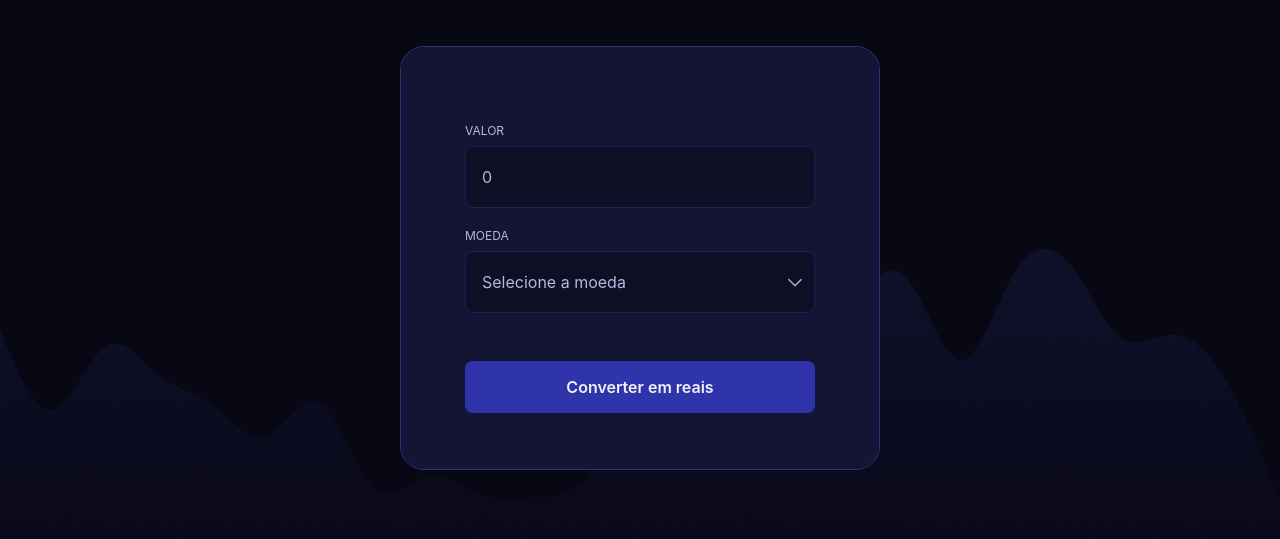
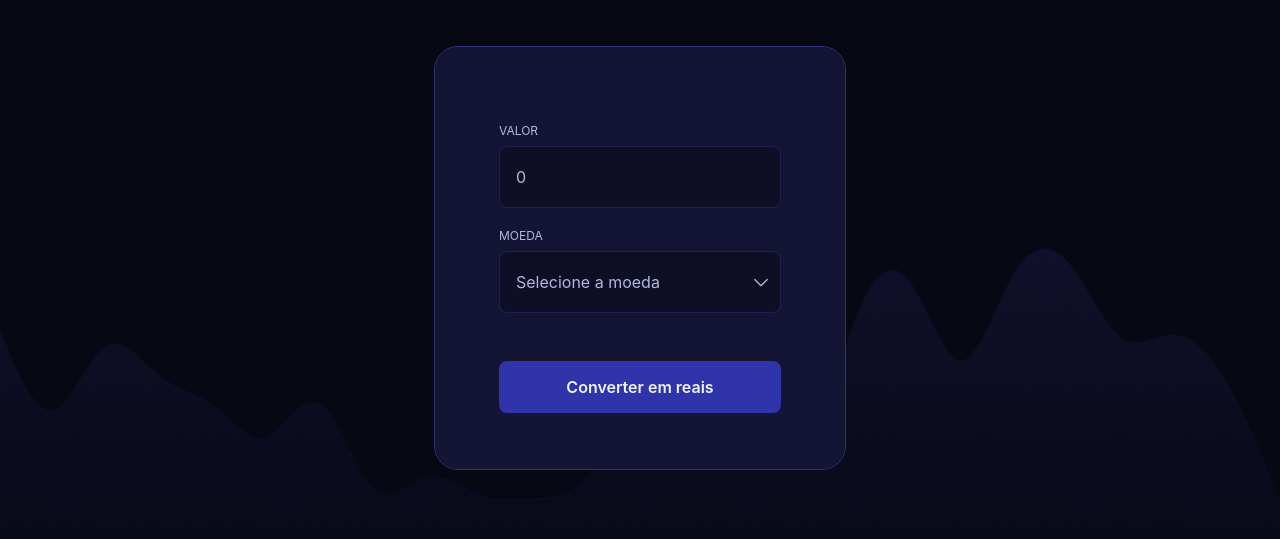
Before and after one commit to breno-muniz/Conversor-Moedass, a plain HTML site: page index.html in a window 1280 px wide. Shown: the part 181-720 px from the top of the page. Drawn offline with Linux system fonts and the light colour scheme.

Commit message:
Correção do Width

```diff
--- a/styles.css
+++ b/styles.css
@@ -39,7 +39,6 @@ body {
 }
 
 main {
-  width: 480px;
   border-radius: 1.5rem;
 
   border: 1px solid #2f3279;
```
